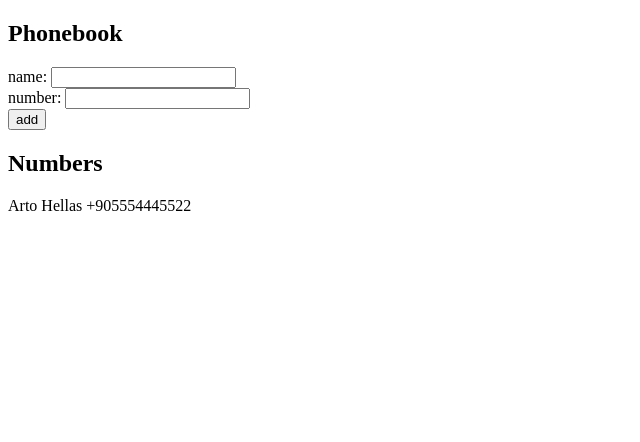
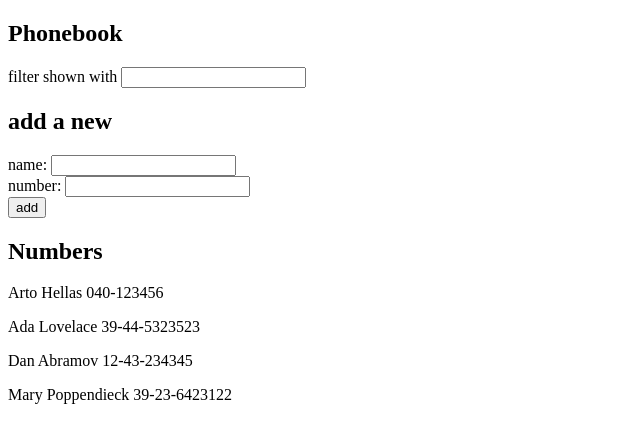
Before and after one commit to jsuarez1992/FULLSTACK-COURSE, a React (Create React App) app in the folder Part2/phonebook/: page / in a window 1280 px wide. Shown: the top 442 px of the page, without its empty margins (0-640 px from the left). Built offline with nearby package versions, Linux system fonts and the light colour scheme.

Commit message:
Part 2.9

```diff
--- a/Part2/phonebook/src/App.js
+++ b/Part2/phonebook/src/App.js
@@ -2,13 +2,14 @@
 
 const App = () => {
   const [persons, setPersons] = useState([
-    {
-      name: 'Arto Hellas',
-      number: '+905554445522'
-    }
+    { name: 'Arto Hellas', number: '040-123456', id: 1 },
+    { name: 'Ada Lovelace', number: '39-44-5323523', id: 2 },
+    { name: 'Dan Abramov', number: '12-43-234345', id: 3 },
+    { name: 'Mary Poppendieck', number: '39-23-6423122', id: 4 }
   ])
   const [newName, setNewName] = useState('')
   const [newNumber, setNewNumber] = useState('')
+  const [buscar, setBuscar] = useState('')
 
   const addUser = (e) => {
     e.preventDefault()
@@ -39,9 +40,18 @@
     setNewNumber(e.target.value)
   }
 
+  const storeBuscarChange = (e) => {
+    console.log(e.target.value)
+    setBuscar(e.target.value)
+  }
+
+  const buscarName = persons.filter(person => person.name.includes(buscar))
+
   return (
     <div>
       <h2>Phonebook</h2>
+      <div>filter shown with <input value={buscar} onChange={storeBuscarChange}/></div>
+      <h2>add a new</h2>
       <form onSubmit={addUser}>
         <div>
           name: <input value={newName} onChange={storeNameChange}/>
@@ -54,7 +64,17 @@
         </div>
       </form>
       <h2>Numbers</h2>
-      {persons.map((person, id,) => <div key={id}> {person.name} {person.number}</div>)}
+      {persons
+        .filter((person) =>
+          person.name.toLowerCase().includes(buscar.toLowerCase())
+        )
+        .map((filteredPerson) => {
+          return (
+            <p key={filteredPerson.name}>
+              {filteredPerson.name} {filteredPerson.number}
+            </p>
+          )
+        })}
     </div>
   )
 }
```
